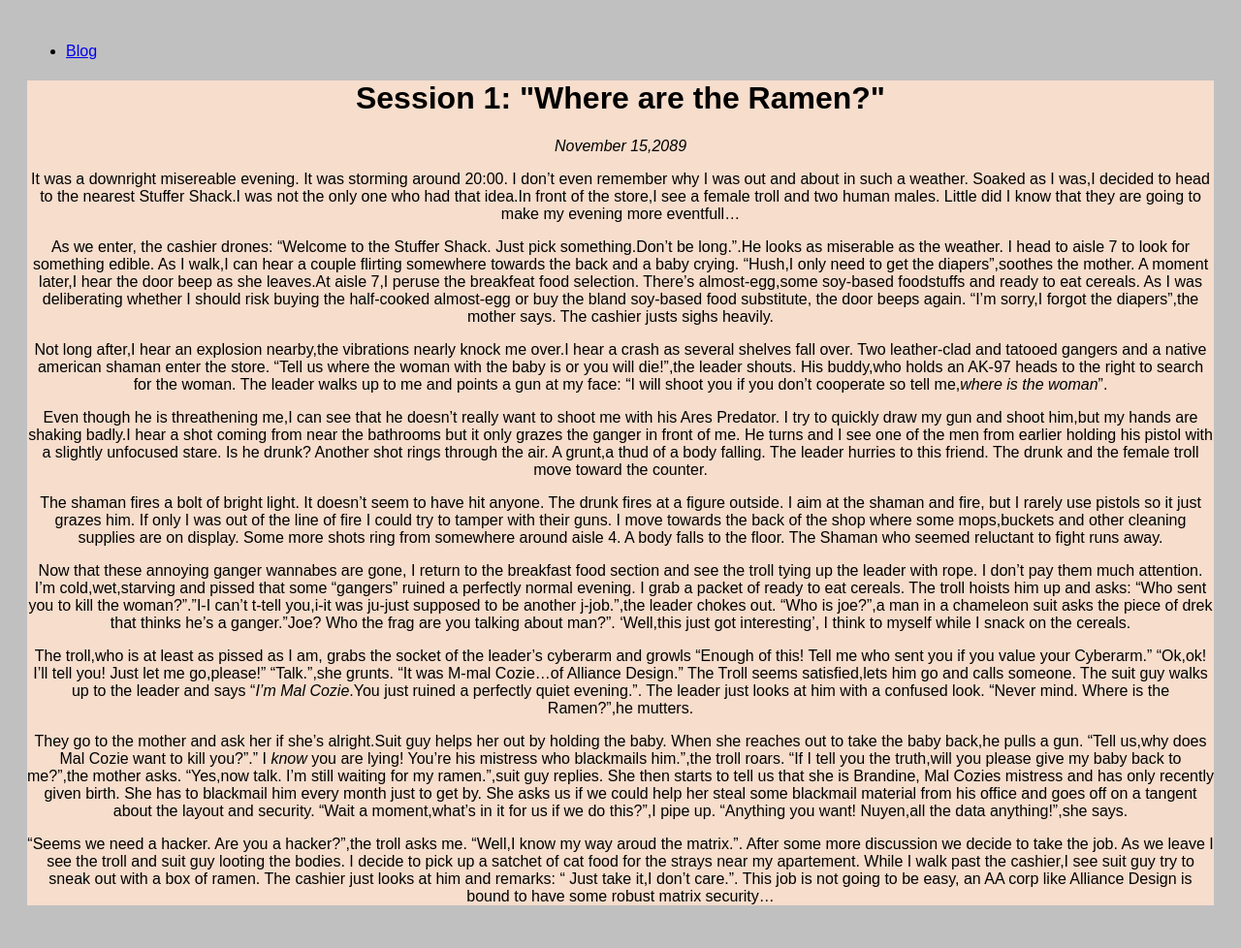
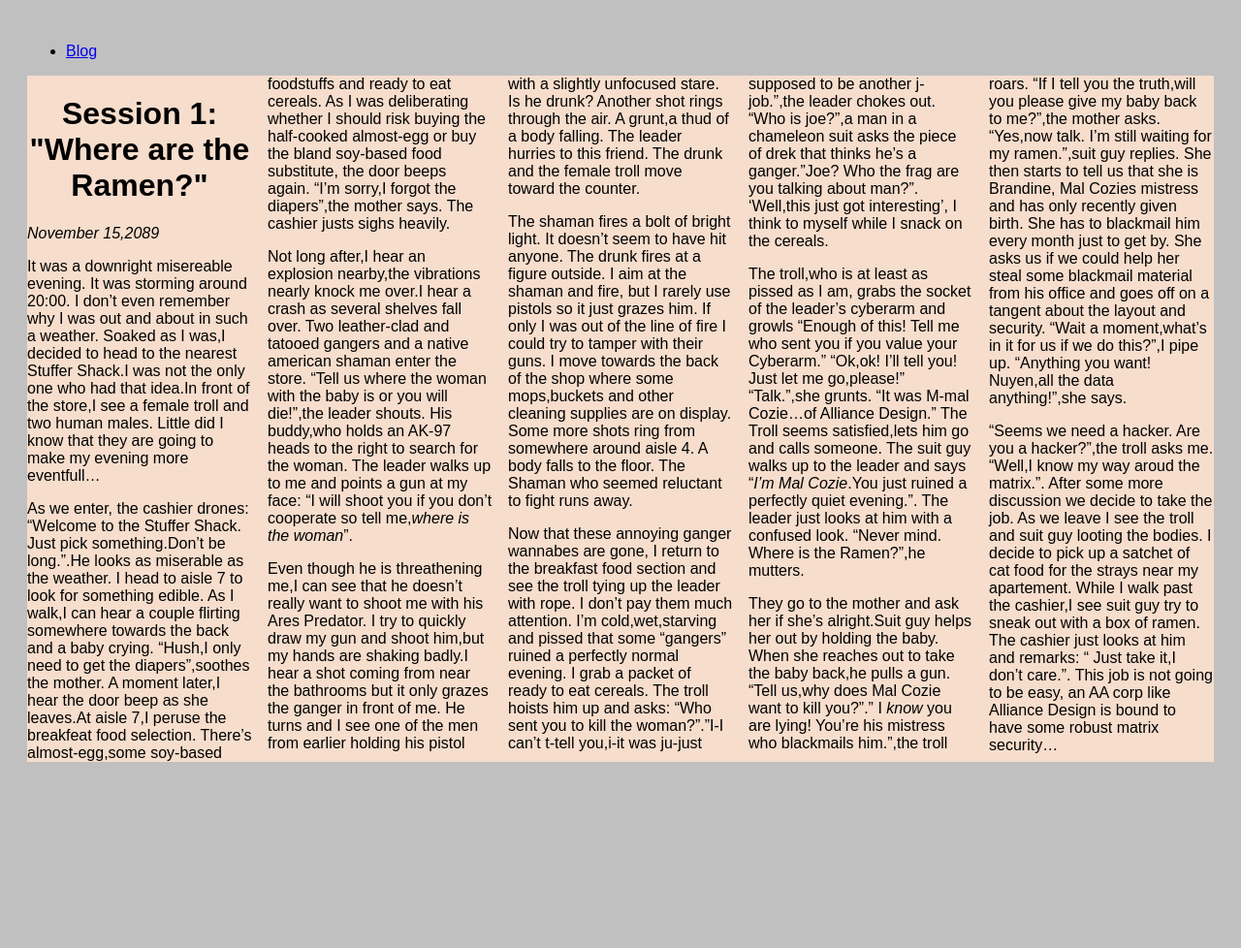
Before and after one commit to naylamay/naylamay.github.io, a Jekyll site: the page built from _posts/2019-11-12-Session-1.md, in a window 1280 px wide. Shown: the whole page at 97% size. Built offline with Jekyll 4.4.1, drawn with Linux system fonts in a browser that asks for light colours; after the commit the page ends 900 px from its top, so only the background shows below that.

Commit message:
Update main.css

```diff
--- a/css/main.css
+++ b/css/main.css
@@ -11,6 +11,17 @@
   text-align: center;
   background: white;
 }
+
+/* post title*/
+.title {
+  text-align: center;
+}
+
+/* In-game date*/
+.date {
+  text-align: left;
+}
+
 
 /* Create two unequal columns that floats next to each other */
 /* Left column */
@@ -26,6 +37,13 @@
   padding-left: 20px;
 }
 
+/*flexible container for p */
+.flex-container {
+  display: flex;
+  flex-direction: column;
+  justify-content: center;
+}
+
 
 /* Add a card effect for articles */
 .card {
@@ -34,13 +52,14 @@
   margin-top: 20px;
 }
 
+/* Card effect for posts*/
 .postcard {
   background-color: #f6ddcc;
-  text-align: center;
-  grid-column-start: 2;
-  grid-column-end: 3;
+  text-align: left;
+  column-width: 200px;
+}
 
-}
+
 /* Clear floats after the columns */
 .row:after {
   content: "";
```
